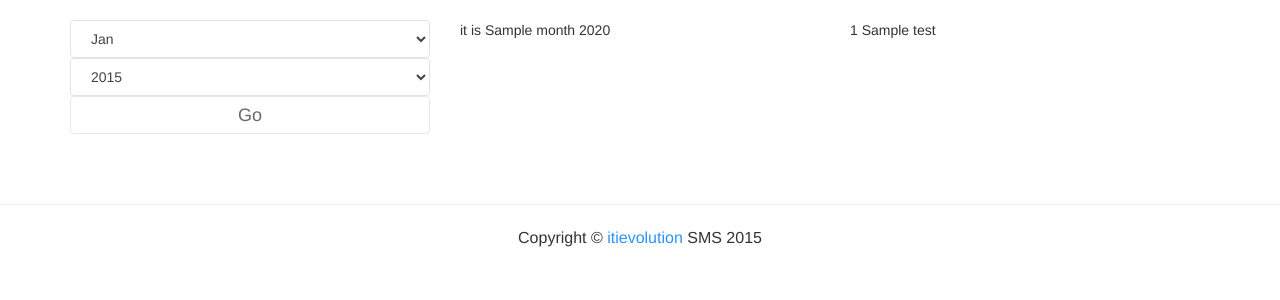
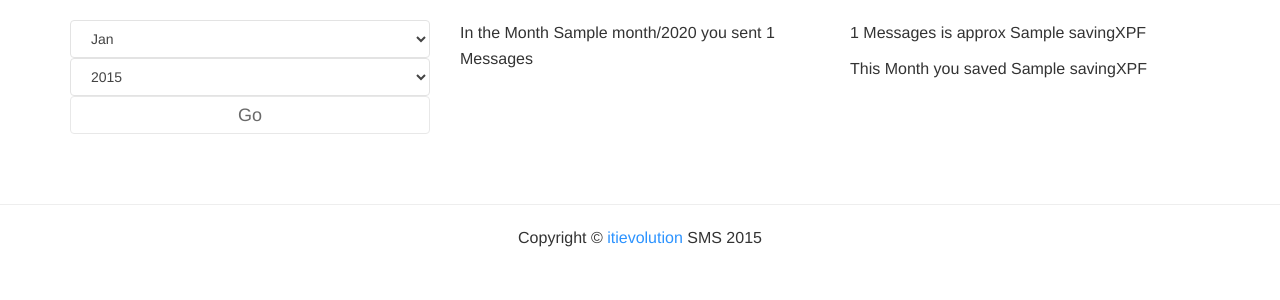
Before and after one commit to ErickMwazonga/iti-sms, a Django app: template send_sms/templates/analytics.html in a window 1280 px wide. Shown: the part 71-371 px from the top of the page. Run offline with Django 3.2, Linux system fonts and the light colour scheme; the template is opened without the code that fills it: most values are stand-ins (such as "Sample title", 1, 10 or a date in 2020); some libraries are stand-ins or nearby versions; some web fonts are replaced.

Commit message:
edit to analytics view, fix type error

```diff
--- a/send_sms/templates/analytics.html
+++ b/send_sms/templates/analytics.html
@@ -24,7 +24,12 @@
                 <input type="submit" class="form-control btn btn-lg btn-primary" value="Go">
             </form>
         </div>
-        <div class="col-md-4">it is {{ month }} {{ year }}</div>
-        <div class="col-md-4">{{ count }} {{ test }}</div>
+        <div class="col-md-4">
+            <p>In the Month {{ month }}/{{ year }} you sent {{ count }} Messages</p>
+        </div>
+        <div class="col-md-4">
+            <p>{{ count }} Messages is approx {{ saving }}XPF</p>
+            <p>This Month you saved {{ saving }}XPF</p>
+        </div>
     </div>
 {% endblock%}
--- a/send_sms/templates/stats.html
+++ b/send_sms/templates/stats.html
@@ -16,5 +16,5 @@
             {% endfor %}
         </table>
     {% endfor %}
-    {% debug %}
+{#    {% debug %}#}
 {% endblock %}
```
Also changed, not shown: send_sms/views.py (+7 -2 lines).
